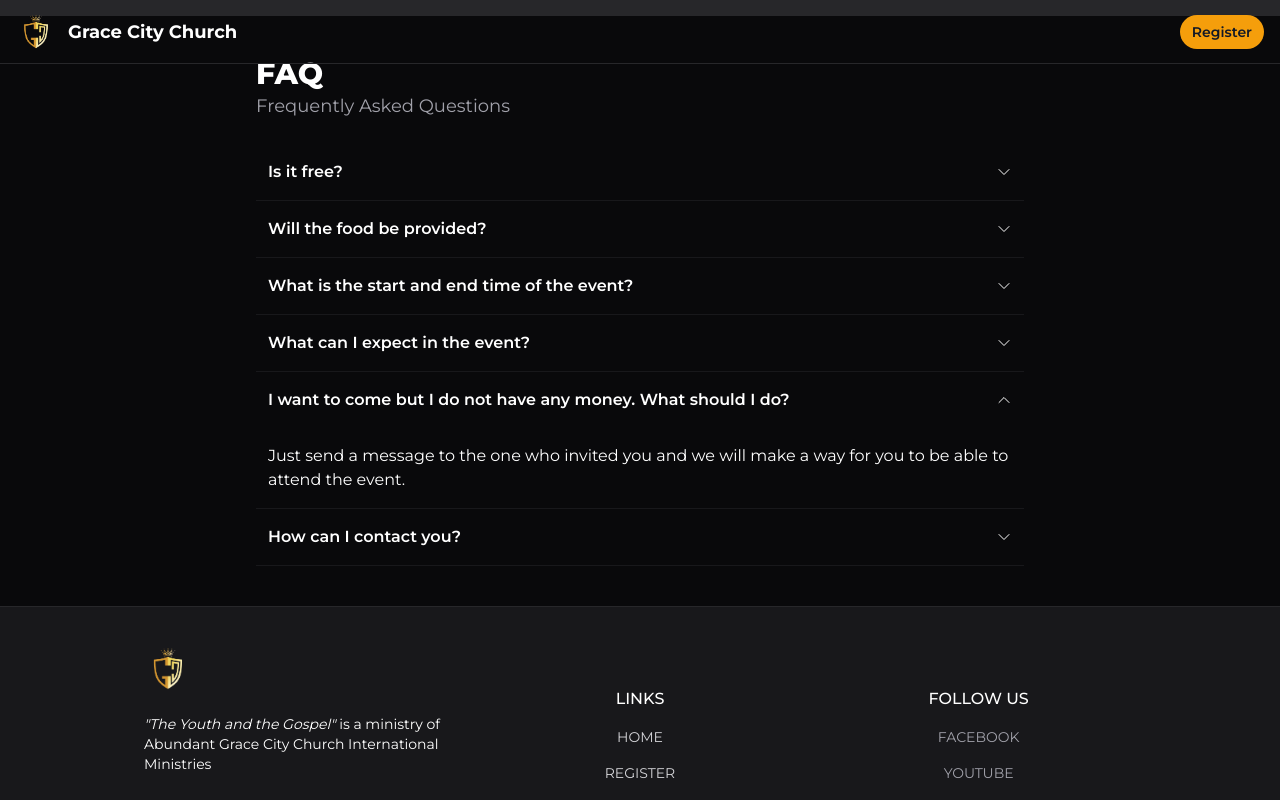
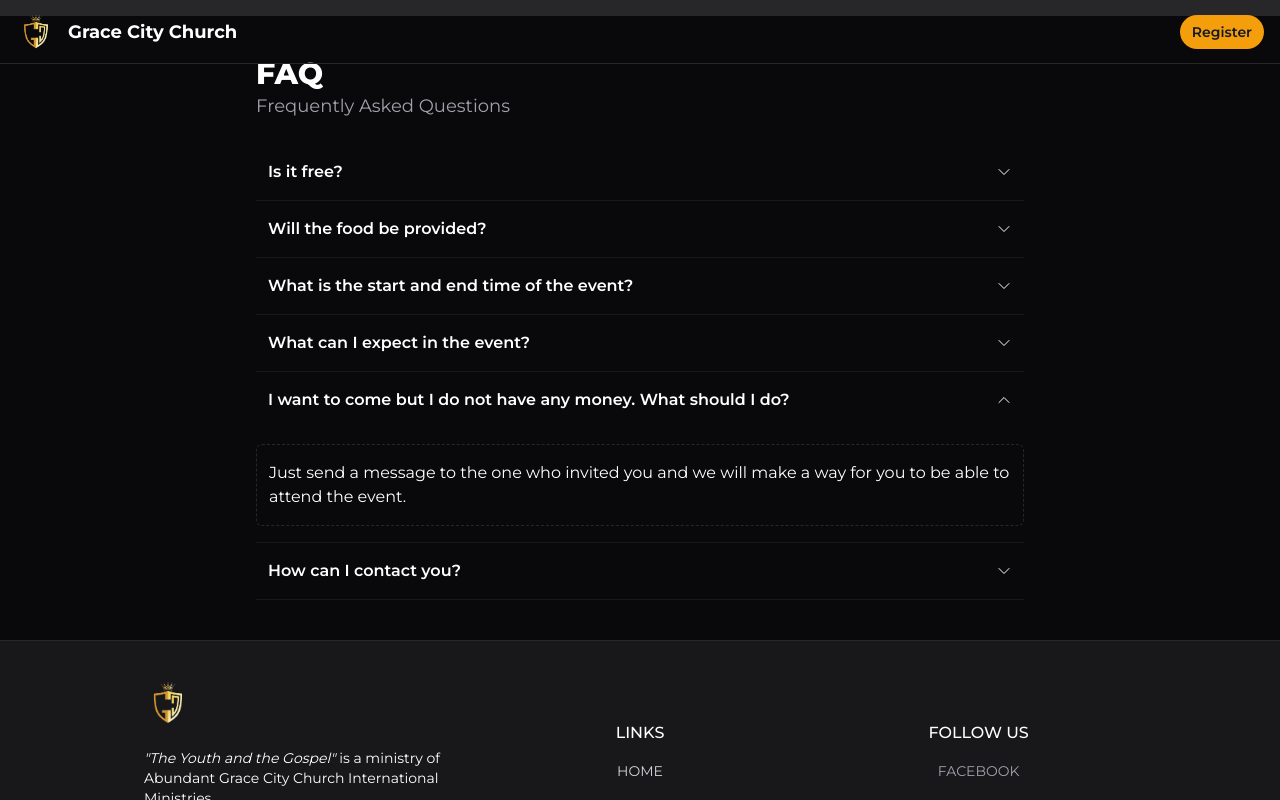
Before and after one commit to engrjeff/youth-and-the-gospel, a Next.js app: page / in a window 1280 px wide. Both pictures are taken after a click on the element 640 px from the left and 3492 px from the top of the page. Shown: the part 3092-3892 px from the top of the page. Built offline with nearby package versions, Linux system fonts and the light colour scheme.

Commit message:
change styles

```diff
--- a/components/FAQItem.tsx
+++ b/components/FAQItem.tsx
@@ -10,7 +10,7 @@ function FAQItem({ question, answer }: { question: string; answer: string }) {
     <div className='border-b border-zinc-900'>
       <div
         onClick={() => setShown((val) => !val)}
-        className='px-3 rounded py-4 flex items-center justify-between w-full hover:bg-zinc-900 font-semibold'
+        className='px-3 cursor-pointer rounded py-4 flex items-center justify-between w-full hover:bg-zinc-900 font-semibold'
       >
         <span className='flex-1 line-clamp-1'>{question}</span>
         <svg
@@ -31,7 +31,12 @@ function FAQItem({ question, answer }: { question: string; answer: string }) {
           />
         </svg>
       </div>
-      <div className={cn("px-3 py-4", shown ? "block" : "hidden")}>
+      <div
+        className={cn(
+          "px-3 py-4 border border-zinc-800 border-dashed rounded-md my-4",
+          shown ? "block" : "hidden"
+        )}
+      >
         <p>{answer}</p>
       </div>
     </div>
```
